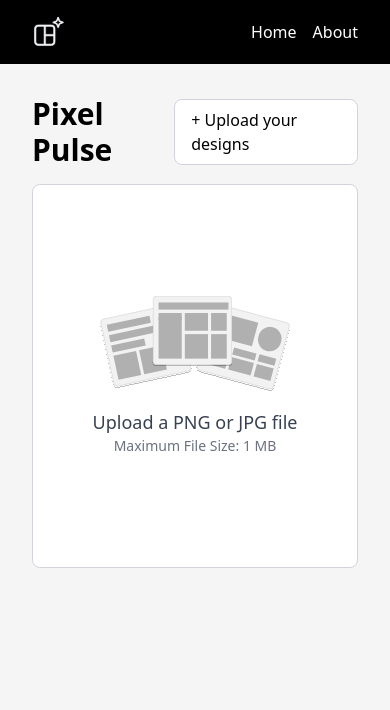
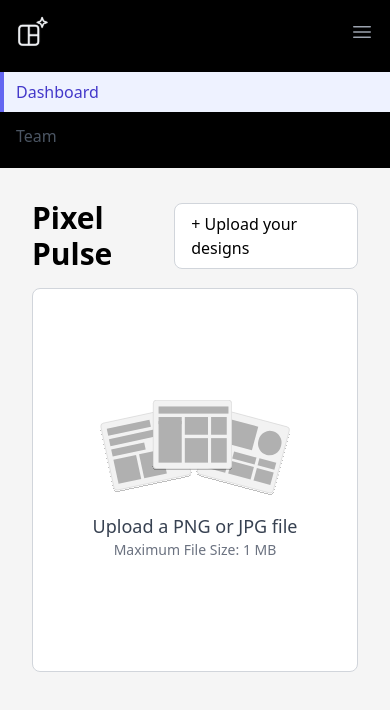
Before and after one commit to vamsibatchu1/pixelpulse, a Vue app: page / in a window 390 px wide. Shown: the top 710 px of the page. Built offline with nearby package versions, Linux system fonts and the light colour scheme.

Commit message:
Implemented the Tailwind Navbar

```diff
--- a/src/App.vue
+++ b/src/App.vue
@@ -1,15 +1,98 @@
 <template>
   <div class="flex flex-col h-screen bg-neutral-100 font-sans">
     <!-- Navbar -->
-    <nav class="bg-black text-white px-8 py-4">
-      <div class="flex justify-between items-center">
+    <nav class="bg-black shadow">
+      <div class="mx-auto max-w-7xl px-2 sm:px-4 lg:px-8">
+        <div class="flex h-16 justify-between">
+          <div class="flex px-2 lg:px-0">
+            <div class="flex flex-shrink-0 items-center">
               <img :src="pplogo" alt="Logo" class="h-8" />
+            </div>
+            <div class="hidden lg:ml-6 lg:flex lg:space-x-8">
+              <!-- Current: "border-indigo-500 text-gray-900", Default: "border-transparent text-gray-500 hover:border-gray-300 hover:text-gray-700" -->
+              <router-link
+                to="/"
+                class="inline-flex items-center border-b-2 border-transparent px-1 pt-1 text-sm font-medium text-slate-50 hover:border-gray-300 hover:text-slate-400"
+                >Home
+              </router-link>
+              <router-link
+                to="/about"
+                class="inline-flex items-center border-b-2 border-transparent px-1 pt-1 text-sm font-medium text-slate-50 hover:border-gray-300 hover:text-slate-400"
+                >About
+              </router-link>
+            </div>
             <div class="space-x-4">
               <router-link to="/" class="hover:text-gray-300 transition-colors duration-200"
                 >Home</router-link
               >
               <router-link to="/about" class="hover:text-gray-300 transition-colors duration-200"
                 >About</router-link
+              >
+            </div>
+          </div>
+
+          <div class="flex items-center lg:hidden">
+            <!-- Mobile menu button -->
+            <button
+              type="button"
+              class="relative inline-flex items-center justify-center rounded-md p-2 text-gray-400 hover:bg-gray-100 hover:text-gray-500 focus:outline-none focus:ring-2 focus:ring-inset focus:ring-indigo-500"
+              aria-controls="mobile-menu"
+              aria-expanded="false"
+            >
+              <span class="absolute -inset-0.5"></span>
+              <span class="sr-only">Open main menu</span>
+              <!--
+            Icon when menu is closed.
+
+            Menu open: "hidden", Menu closed: "block"
+          -->
+              <svg
+                class="block h-6 w-6"
+                fill="none"
+                viewBox="0 0 24 24"
+                stroke-width="1.5"
+                stroke="currentColor"
+                aria-hidden="true"
+              >
+                <path
+                  stroke-linecap="round"
+                  stroke-linejoin="round"
+                  d="M3.75 6.75h16.5M3.75 12h16.5m-16.5 5.25h16.5"
+                />
+              </svg>
+              <!--
+            Icon when menu is open.
+
+            Menu open: "block", Menu closed: "hidden"
+          -->
+              <svg
+                class="hidden h-6 w-6"
+                fill="none"
+                viewBox="0 0 24 24"
+                stroke-width="1.5"
+                stroke="currentColor"
+                aria-hidden="true"
+              >
+                <path stroke-linecap="round" stroke-linejoin="round" d="M6 18L18 6M6 6l12 12" />
+              </svg>
+            </button>
+          </div>
+        </div>
+      </div>
+
+      <!-- Mobile menu, show/hide based on menu state. -->
+      <div class="lg:hidden" id="mobile-menu">
+        <div class="space-y-1 pb-3 pt-2">
+          <!-- Current: "bg-indigo-50 border-indigo-500 text-indigo-700", Default: "border-transparent text-gray-600 hover:bg-gray-50 hover:border-gray-300 hover:text-gray-800" -->
+          <a
+            href="#"
+            class="block border-l-4 border-indigo-500 bg-indigo-50 py-2 pl-3 pr-4 text-base font-medium text-indigo-700"
+            >Dashboard</a
+          >
+          <a
+            href="#"
+            class="block border-l-4 border-transparent py-2 pl-3 pr-4 text-base font-medium text-gray-600 hover:border-gray-300 hover:bg-gray-50 hover:text-gray-800"
+            >Team</a
           >
         </div>
       </div>
```
Lines whose indentation alone changed are shown as unchanged.
